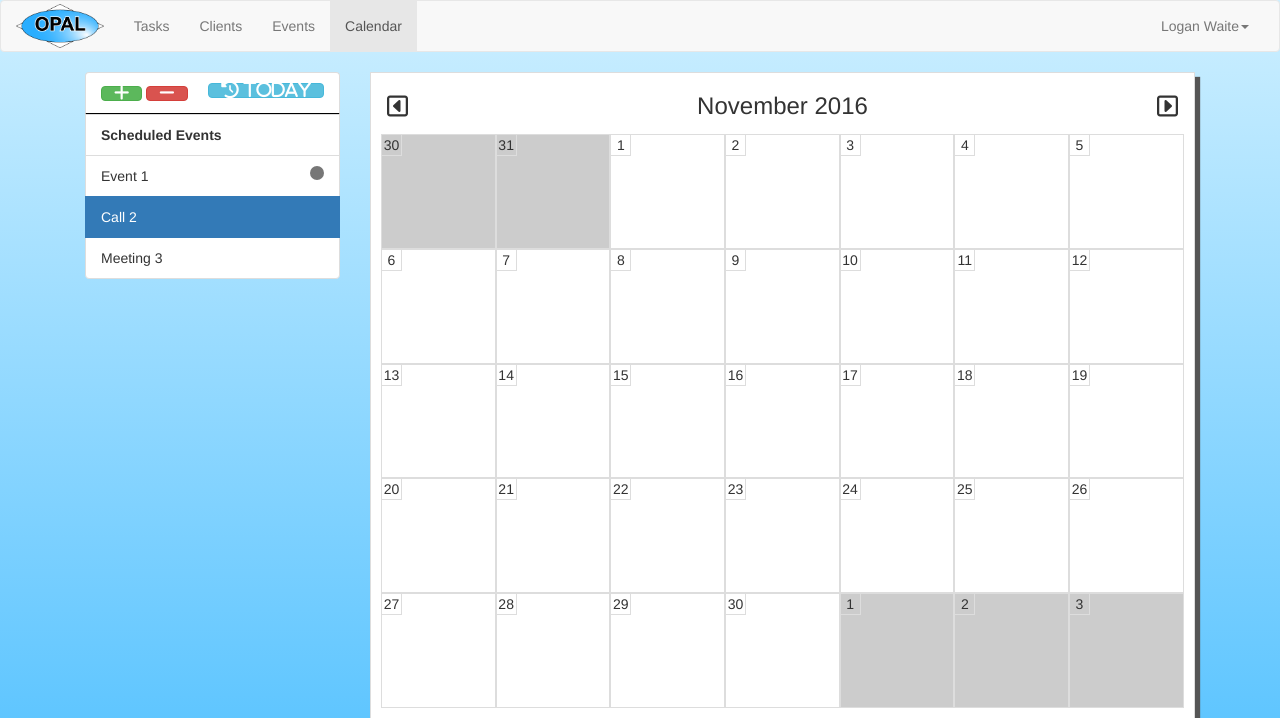
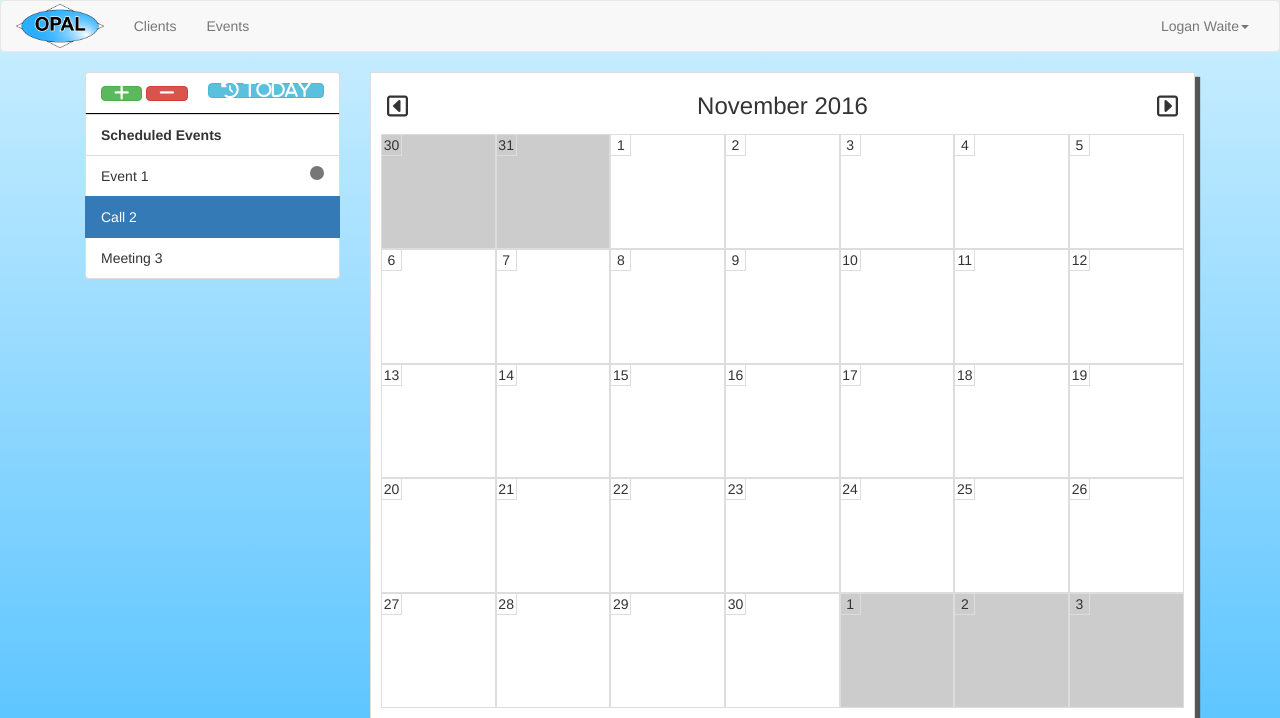
Before and after one commit to logan-waite/opal_rewrite, a Django app: page /cal/ in a window 1280 px wide. Shown: the top 718 px of the page. Run offline with Django 3.2, Linux system fonts and the light colour scheme; a user stored in the database is signed in; some libraries are stand-ins or nearby versions.

Commit message:
Comment out tasks and calendar
This is so we can get a release out sooner, and we can add these other
features later.

```diff
--- a/opal/base/templates/base/base.html
+++ b/opal/base/templates/base/base.html
@@ -48,10 +48,10 @@
             <!-- Collect the nav links, forms, and other content for toggling -->
             <div class="collapse navbar-collapse" id="bs-example-navbar-collapse-1">
               <ul class="nav navbar-nav">
-                <li id='tasks'><a href="{% url 'tasks:index' %}">Tasks</a></li>
+                {# <li id='tasks'><a href="{% url 'tasks:index' %}">Tasks</a></li>#}
                 <li id='clients'><a href="{% url 'clients:index' %}">Clients <span class="sr-only">(current)</span></a></li>
                 <li id='events'><a href="{% url 'events:index' %}">Events</a></li>
-                <li id='cal'><a href="{% url 'cal:index' %}">Calendar</a></li>
+                {# <li id='cal'><a href="{% url 'cal:index' %}">Calendar</a></li>#}
                 {# <li><a href="#">Finance</a></li>   //this is going to be a future feature      #}
               </ul>
               <ul class="nav navbar-nav navbar-right">
```
